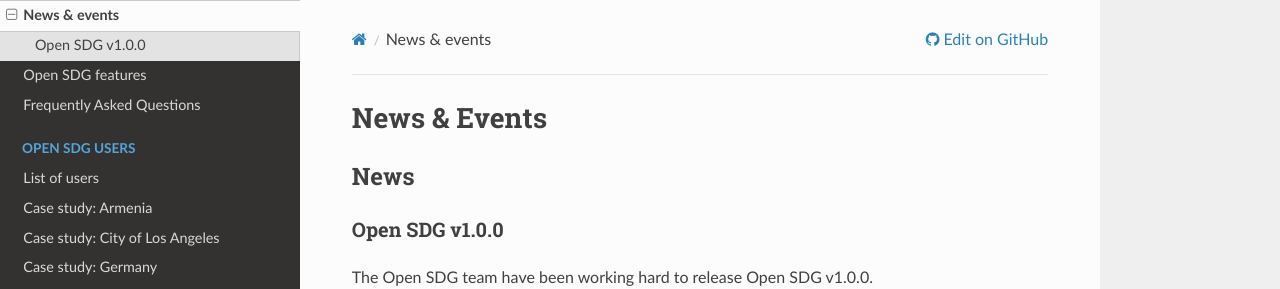
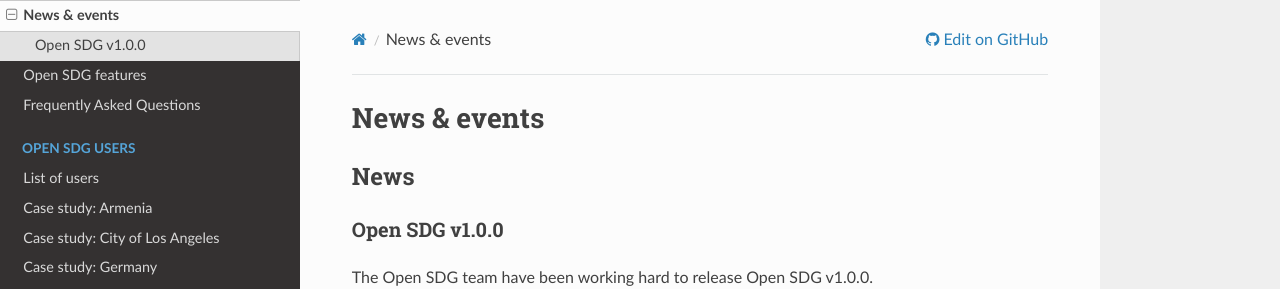
Before and after one commit to open-sdg/open-sdg, an MkDocs documentation site: the page built from docs/news-and-events.md, in a window 1280 px wide and 1029 px high. Shown: the top 289 px of the window. Built offline with MkDocs 1.6.1, drawn with Linux system fonts in a browser that asks for light colours; nearby versions of some CDN libraries; old or Windows-style settings are respelled for this version of MkDocs.

```diff
--- a/docs/news-and-events.md
+++ b/docs/news-and-events.md
@@ -1,4 +1,4 @@
-<h1>News & Events</h1>
+<h1>News & events</h1>
 
 ## News
 
```
